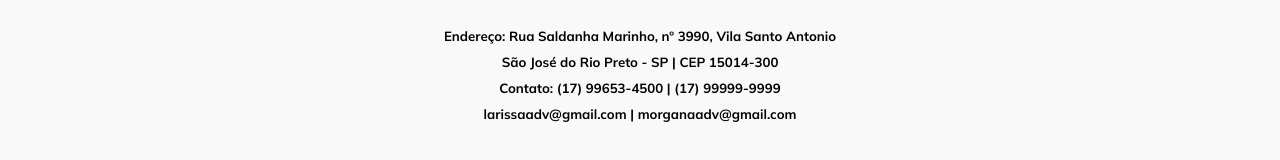
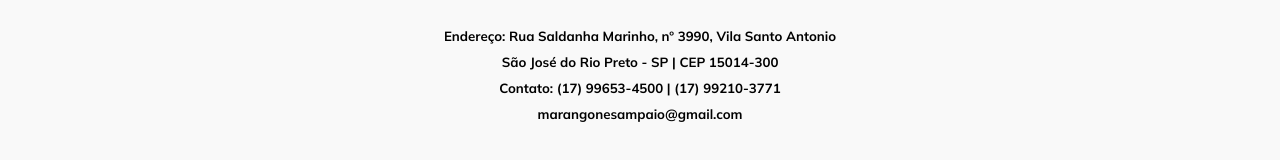
Before and after one commit to geovanimendonca/msadvocacia, a plain HTML site: page index.html in a window 1280 px wide. Shown: the part 1988-2148 px from the top of the page. Drawn offline with Linux system fonts and the light colour scheme.

Commit message:
29/06/2022-14:28

```diff
--- a/index.html
+++ b/index.html
@@ -111,8 +111,8 @@
     <div class="endereco">
       <h5>Endereço: Rua Saldanha Marinho, nº 3990, Vila Santo Antonio</h5>
       <h5>São José do Rio Preto - SP | CEP 15014-300 </h5>
-      <h5>Contato: (17) 99653-4500 | (17) 99999-9999</h5>
-      <h5>larissaadv@gmail.com | morganaadv@gmail.com</h5>
+      <h5>Contato: (17) 99653-4500 | (17) 99210-3771</h5>
+      <h5>marangonesampaio@gmail.com</h5>
     </div>
   </section>
 
```
